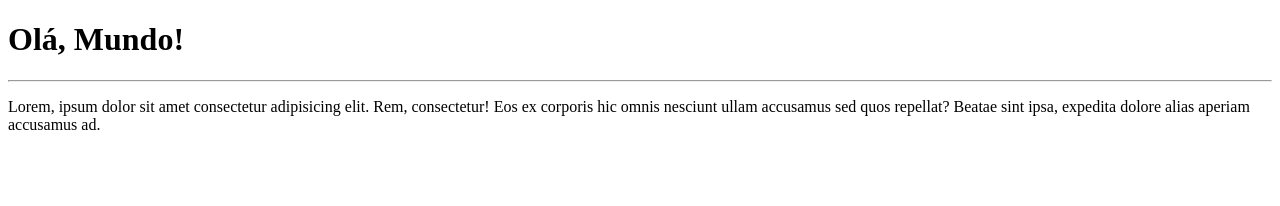
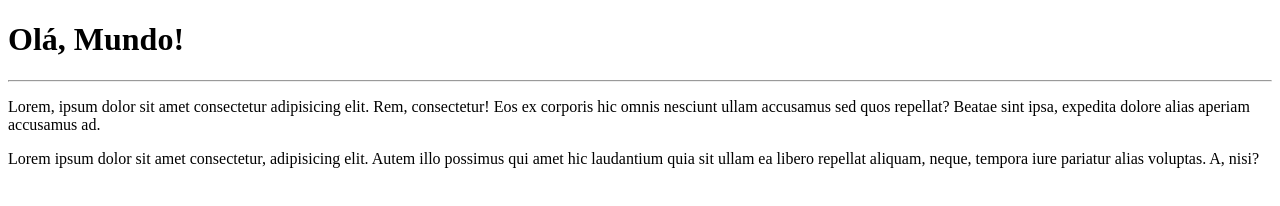
Before and after one commit to guilhermeBelanda/Ola-Mundo, a plain HTML site: page site-exemplo/index.html in a window 1280 px wide. Drawn offline with Linux system fonts and the light colour scheme.

Commit message:
Adicionei um novo parágrafo

```diff
--- a/site-exemplo/index.html
+++ b/site-exemplo/index.html
@@ -9,5 +9,6 @@
     <h1>Olá, Mundo!</h1>
     <hr>
     <p>Lorem, ipsum dolor sit amet consectetur adipisicing elit. Rem, consectetur! Eos ex corporis hic omnis nesciunt ullam accusamus sed quos repellat? Beatae sint ipsa, expedita dolore alias aperiam accusamus ad.</p>
+    <p>Lorem ipsum dolor sit amet consectetur, adipisicing elit. Autem illo possimus qui amet hic laudantium quia sit ullam ea libero repellat aliquam, neque, tempora iure pariatur alias voluptas. A, nisi?</p>
 </body>
 </html>
```
